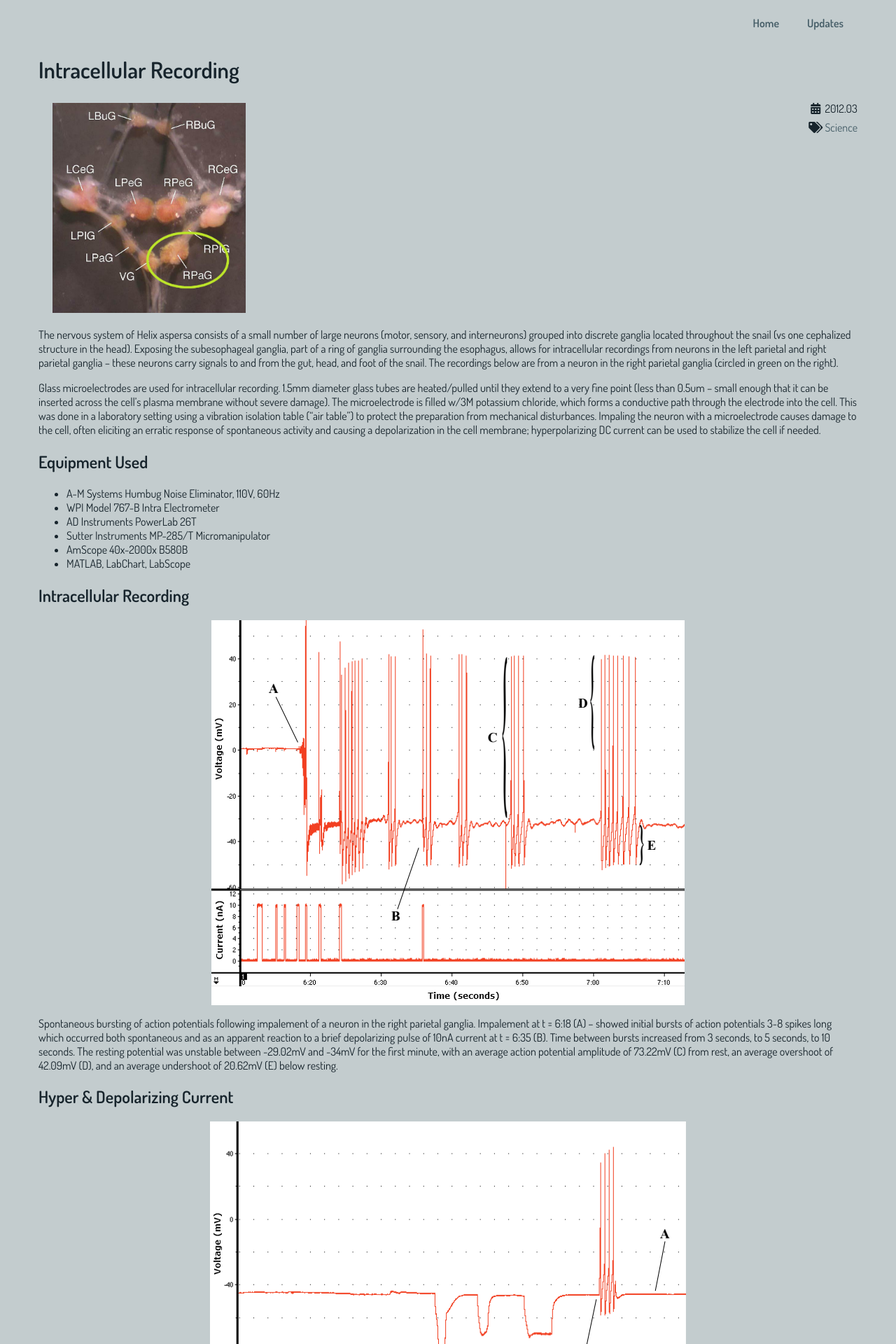
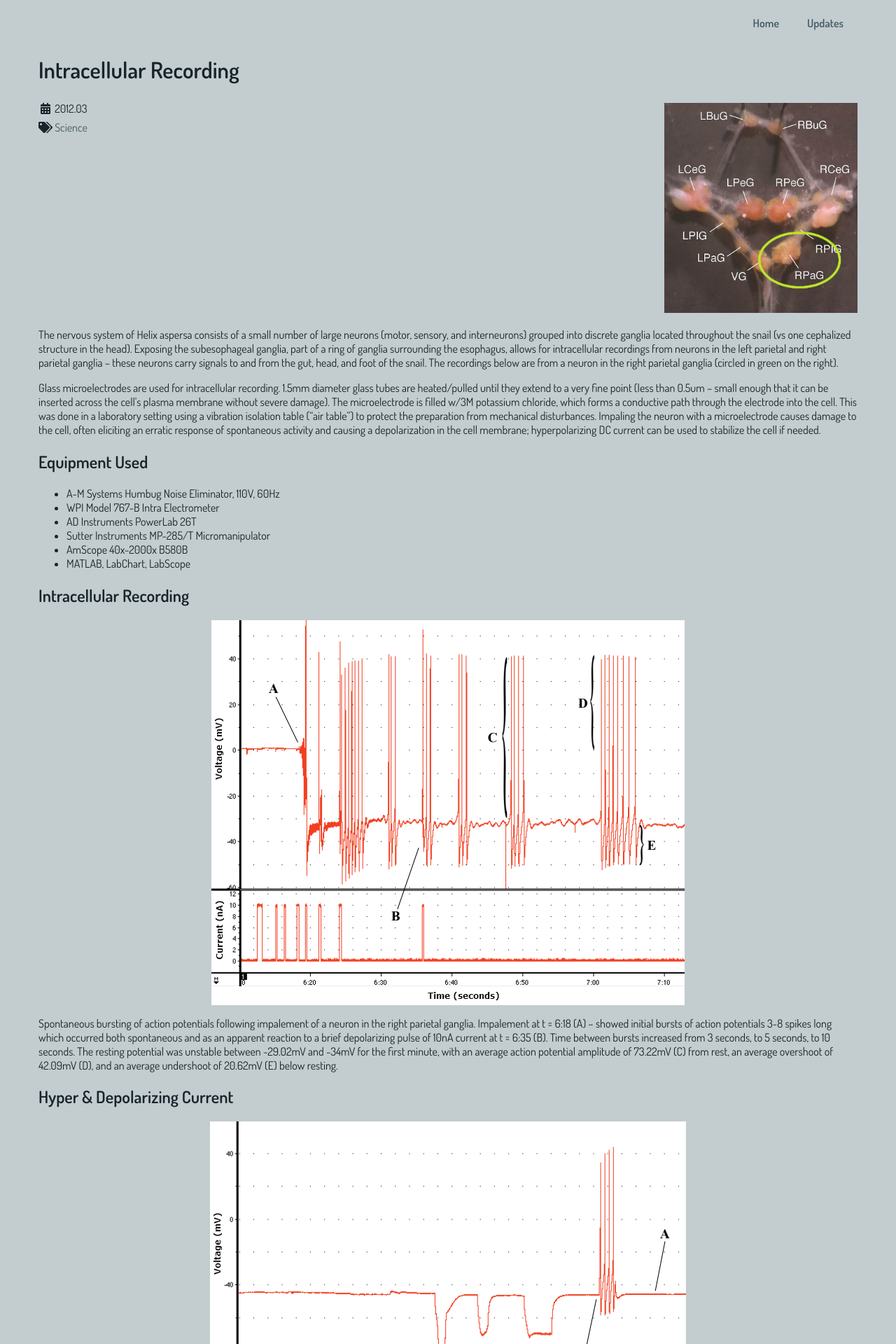
Before and after one commit to kairozu/kairozu.github.io, a Jekyll site: the page built from updates/_posts/2012-03-05-intracellular.md, in a window 1280 px wide. Shown: the top 1920 px of the page at 70% size. Built offline with Jekyll 4.4.1, drawn with Linux system fonts in a browser that asks for light colours; nearby versions of some CDN libraries.

Commit message:
content img formatting

```diff
--- a/_layouts/content.html
+++ b/_layouts/content.html
@@ -4,7 +4,9 @@
 
 	<div class="headerMeta">
 		{% if page.hasimg %}
-			<img class="headerImg image_r" src="{{ page.hasimg }}" />
+			<div class="headerImg">
+				<img class="image_r" src="{{ page.hasimg }}" />
+			</div>
 		{% endif %}
 		<div class="headerData">
 			{% if page.hasgithub %}
--- a/css/main.css
+++ b/css/main.css
@@ -65,7 +65,12 @@ a, a:focus, a:hover { color: #687768; }
     justify-content: space-between;
 }
 .headerImg {
+    order: 2;
     max-width: 300px;
+}
+.headerData {
+    min-width: 300px;
+    order: 1;
 }
 .spacerClear {
     width: 100%;
```
